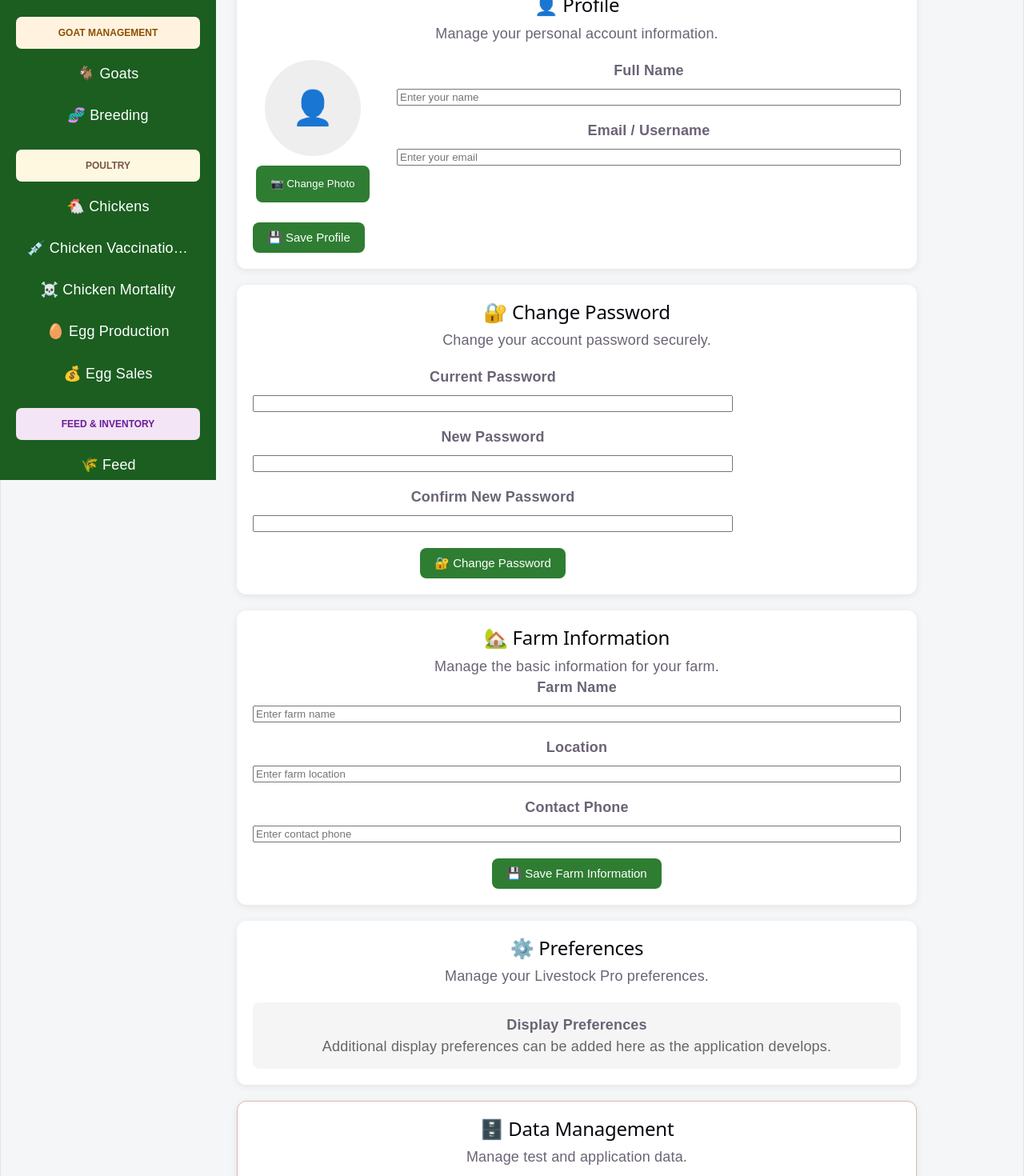
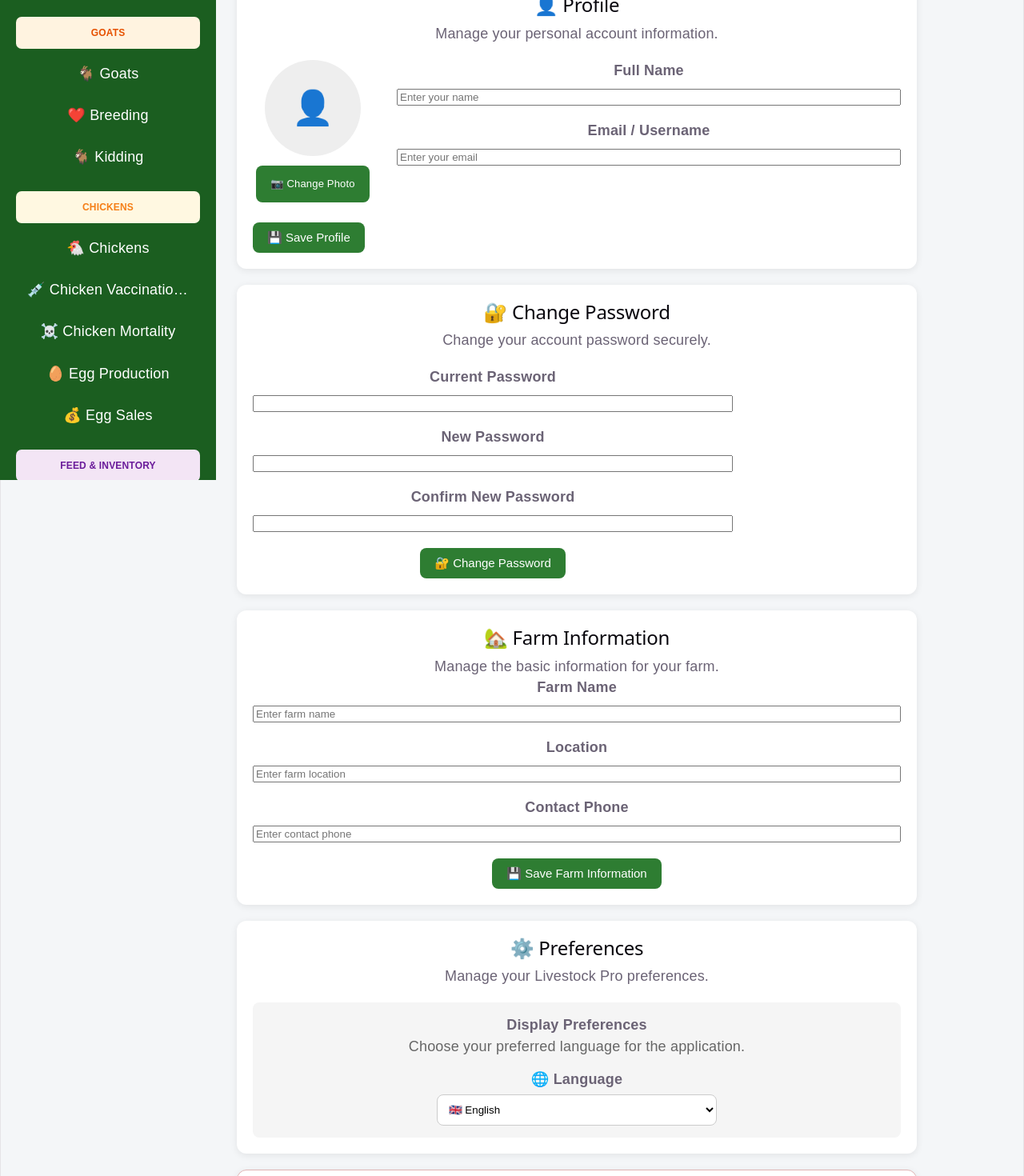
Before and after one commit to benksalome-arch/SalomeYoungFarm, a React app in the folder frontend/: page /settings in a window 1280 px wide. Shown: the part 200-1670 px from the top of the page at 80% size. Built offline with nearby package versions, Linux system fonts and the light colour scheme; no server answers; sample sign-in values are in the browser's storage; the HTML template or start-up script is replaced by a standard one.

Commit message:
Add multilingual navigation and language settings

```diff
--- a/frontend/src/components/Sidebar.jsx
+++ b/frontend/src/components/Sidebar.jsx
@@ -1,16 +1,18 @@
 import { Link, useLocation } from "react-router-dom";
+import { useLanguage } from "../context/LanguageContext";
 
 function Sidebar() {
   const location = useLocation();
+  const { t } = useLanguage();
 
   const menuItems = [
     {
-      title: "Dashboard",
+      title: t("dashboard"),
       color: "#E8F5E9",
       textColor: "#1B5E20",
       items: [
         {
-          name: "Dashboard",
+          name: t("dashboard"),
           path: "/",
           icon: "🏠",
         },
@@ -18,30 +20,35 @@ function Sidebar() {
     },
 
     {
-      title: "Goat Management",
+      title: t("goats"),
       color: "#FFF3E0",
-      textColor: "#8D4E00",
+      textColor: "#E65100",
       items: [
         {
-          name: "Goats",
+          name: t("goats"),
           path: "/goats",
           icon: "🐐",
         },
         {
           name: "Breeding",
           path: "/breeding",
-          icon: "🧬",
+          icon: "❤️",
+        },
+        {
+          name: "Kidding",
+          path: "/kidding",
+          icon: "🐐",
         },
       ],
     },
 
     {
-      title: "Poultry",
+      title: t("chickens"),
       color: "#FFF8E1",
-      textColor: "#795548",
+      textColor: "#F57F17",
       items: [
         {
-          name: "Chickens",
+          name: t("chickens"),
           path: "/chickens",
           icon: "🐔",
         },
@@ -69,12 +76,12 @@ function Sidebar() {
     },
 
     {
-      title: "Feed & Inventory",
+      title: t("feedInventory"),
       color: "#F3E5F5",
       textColor: "#6A1B9A",
       items: [
         {
-          name: "Feed",
+          name: t("feed"),
           path: "/feed",
           icon: "🌾",
         },
@@ -84,7 +91,7 @@ function Sidebar() {
           icon: "🥣",
         },
         {
-          name: "Inventory",
+          name: t("inventory"),
           path: "/inventory",
           icon: "📦",
         },
@@ -92,12 +99,12 @@ function Sidebar() {
     },
 
     {
-      title: "Finance",
+      title: t("finance"),
       color: "#E3F2FD",
       textColor: "#1565C0",
       items: [
         {
-          name: "Finance",
+          name: t("finance"),
           path: "/finance",
           icon: "💵",
         },
@@ -105,12 +112,12 @@ function Sidebar() {
     },
 
     {
-      title: "Staff",
+      title: t("staff"),
       color: "#ECEFF1",
       textColor: "#455A64",
       items: [
         {
-          name: "Workers",
+          name: t("workers"),
           path: "/workers",
           icon: "👷",
         },
@@ -118,12 +125,12 @@ function Sidebar() {
     },
 
     {
-      title: "Rabbit Farm",
+      title: t("rabbitFarm"),
       color: "#FCE4EC",
       textColor: "#AD1457",
       items: [
         {
-          name: "Rabbits",
+          name: t("rabbits"),
           path: "/rabbits",
           icon: "🐇",
         },
@@ -146,17 +153,17 @@ function Sidebar() {
     },
 
     {
-      title: "System",
+      title: t("system"),
       color: "#E0F2F1",
       textColor: "#00695C",
       items: [
         {
-          name: "Reports",
+          name: t("reports"),
           path: "/reports",
           icon: "📊",
         },
         {
-          name: "Settings",
+          name: t("settings"),
           path: "/settings",
           icon: "⚙️",
         },
@@ -192,8 +199,6 @@ function Sidebar() {
             marginBottom: "20px",
           }}
         >
-          {/* SECTION TITLE */}
-
           <div
             style={{
               width: "100%",
@@ -205,7 +210,6 @@ function Sidebar() {
               fontSize: "12px",
               fontWeight: "700",
               textTransform: "uppercase",
-              letterSpacing: "0",
               whiteSpace: "nowrap",
               overflow: "hidden",
               textOverflow: "ellipsis",
@@ -214,8 +218,6 @@ function Sidebar() {
           >
             {section.title}
           </div>
-
-          {/* MENU ITEMS */}
 
           {section.items.map((item) => (
             <Link
--- /dev/null
+++ b/frontend/src/context/LanguageContext.jsx
@@ -0,0 +1,146 @@
+import { createContext, useContext, useEffect, useState } from "react";
+
+const LanguageContext = createContext();
+
+const translations = {
+  en: {
+    language: "Language",
+    english: "English",
+    swahili: "Kiswahili",
+    dutch: "Nederlands",
+
+    dashboard: "Dashboard",
+    goats: "Goats",
+    chickens: "Chickens",
+    rabbits: "Rabbits",
+    feed: "Feed",
+    inventory: "Inventory",
+    finance: "Finance",
+    workers: "Workers",
+    reports: "Reports",
+    settings: "Settings",
+
+    rabbitFarm: "Rabbit Farm",
+    feedInventory: "Feed & Inventory",
+    staff: "Staff",
+    system: "System",
+
+    logout: "Logout",
+    back: "Back",
+    save: "Save",
+    cancel: "Cancel",
+    add: "Add",
+    edit: "Edit",
+    delete: "Delete",
+
+    displayPreferences: "Display Preferences",
+    displayPreferencesDescription:
+      "Choose your preferred language for the application.",
+  },
+
+  sw: {
+    language: "Lugha",
+    english: "Kiingereza",
+    swahili: "Kiswahili",
+    dutch: "Kiholanzi",
+
+    dashboard: "Dashibodi",
+    goats: "Mbuzi",
+    chickens: "Kuku",
+    rabbits: "Sungura",
+    feed: "Chakula",
+    inventory: "Hifadhi",
+    finance: "Fedha",
+    workers: "Wafanyakazi",
+    reports: "Ripoti",
+    settings: "Mipangilio",
+
+    rabbitFarm: "Ufugaji wa Sungura",
+    feedInventory: "Chakula na Hifadhi",
+    staff: "Wafanyakazi",
+    system: "Mfumo",
+
+    logout: "Toka",
+    back: "Rudi",
+    save: "Hifadhi",
+    cancel: "Ghairi",
+    add: "Ongeza",
+    edit: "Hariri",
+    delete: "Futa",
+
+    displayPreferences: "Mipangilio ya Muonekano",
+    displayPreferencesDescription:
+      "Chagua lugha unayopendelea kutumia kwenye programu.",
+  },
+
+  nl: {
+    language: "Taal",
+    english: "Engels",
+    swahili: "Swahili",
+    dutch: "Nederlands",
+
+    dashboard: "Dashboard",
+    goats: "Geiten",
+    chickens: "Kippen",
+    rabbits: "Konijnen",
+    feed: "Voer",
+    inventory: "Voorraad",
+    finance: "Financiën",
+    workers: "Werknemers",
+    reports: "Rapporten",
+    settings: "Instellingen",
+
+    rabbitFarm: "Konijnenhouderij",
+    feedInventory: "Voer & Voorraad",
+    staff: "Personeel",
+    system: "Systeem",
+
+    logout: "Uitloggen",
+    back: "Terug",
+    save: "Opslaan",
+    cancel: "Annuleren",
+    add: "Toevoegen",
+    edit: "Bewerken",
+    delete: "Verwijderen",
+
+    displayPreferences: "Weergavevoorkeuren",
+    displayPreferencesDescription:
+      "Kies de taal die u voor de applicatie wilt gebruiken.",
+  },
+};
+
+export function LanguageProvider({ children }) {
+  const [language, setLanguage] = useState(() => {
+    return localStorage.getItem("syf_language") || "en";
+  });
+
+  useEffect(() => {
+    localStorage.setItem("syf_language", language);
+  }, [language]);
+
+  function t(key) {
+    return (
+      translations[language]?.[key] ||
+      translations.en[key] ||
+      key
+    );
+  }
+
+  return (
+    <LanguageContext.Provider
+      value={{
+        language,
+        setLanguage,
+        t,
+      }}
+    >
+      {children}
+    </LanguageContext.Provider>
+  );
+}
+
+export function useLanguage() {
+  return useContext(LanguageContext);
+}
+
+export default LanguageContext;
--- a/frontend/src/main.jsx
+++ b/frontend/src/main.jsx
@@ -2,7 +2,9 @@ import React from "react";
 import ReactDOM from "react-dom/client";
 
 import App from "./App";
+
 import { AuthProvider } from "./context/AuthContext";
+import { LanguageProvider } from "./context/LanguageContext";
 
 import "./index.css";
 import "./styles/layout.css";
@@ -10,7 +12,9 @@ import "./styles/layout.css";
 ReactDOM.createRoot(document.getElementById("root")).render(
   <React.StrictMode>
     <AuthProvider>
-      <App />
+      <LanguageProvider>
+        <App />
+      </LanguageProvider>
     </AuthProvider>
   </React.StrictMode>
 );
--- a/frontend/src/pages/Settings.jsx
+++ b/frontend/src/pages/Settings.jsx
@@ -1,7 +1,9 @@
 import { useState } from "react";
 import API_URL from "../api";
+import { useLanguage } from "../context/LanguageContext";
 
 function Settings() {
+  const { language, setLanguage } = useLanguage();
   const [profile, setProfile] = useState({
     name: "",
     email: "",
@@ -624,13 +626,41 @@ function Settings() {
 
           <p
             style={{
-              marginBottom: 0,
+              marginBottom: "15px",
               color: "#666",
             }}
           >
-            Additional display preferences can be added here
-            as the application develops.
+            Choose your preferred language for the application.
           </p>
+
+          <label
+            htmlFor="language"
+            style={{
+              display: "block",
+              marginBottom: "6px",
+              fontWeight: "600",
+            }}
+          >
+            🌐 Language
+          </label>
+
+          <select
+            id="language"
+            value={language}
+            onChange={(e) => setLanguage(e.target.value)}
+            style={{
+              width: "100%",
+              maxWidth: "350px",
+              padding: "10px",
+              borderRadius: "8px",
+              border: "1px solid #ccc",
+              background: "white",
+            }}
+          >
+            <option value="en">🇬🇧 English</option>
+            <option value="sw">🇰🇪 Kiswahili</option>
+            <option value="nl">🇳🇱 Nederlands</option>
+          </select>
         </div>
       </div>
 
```
